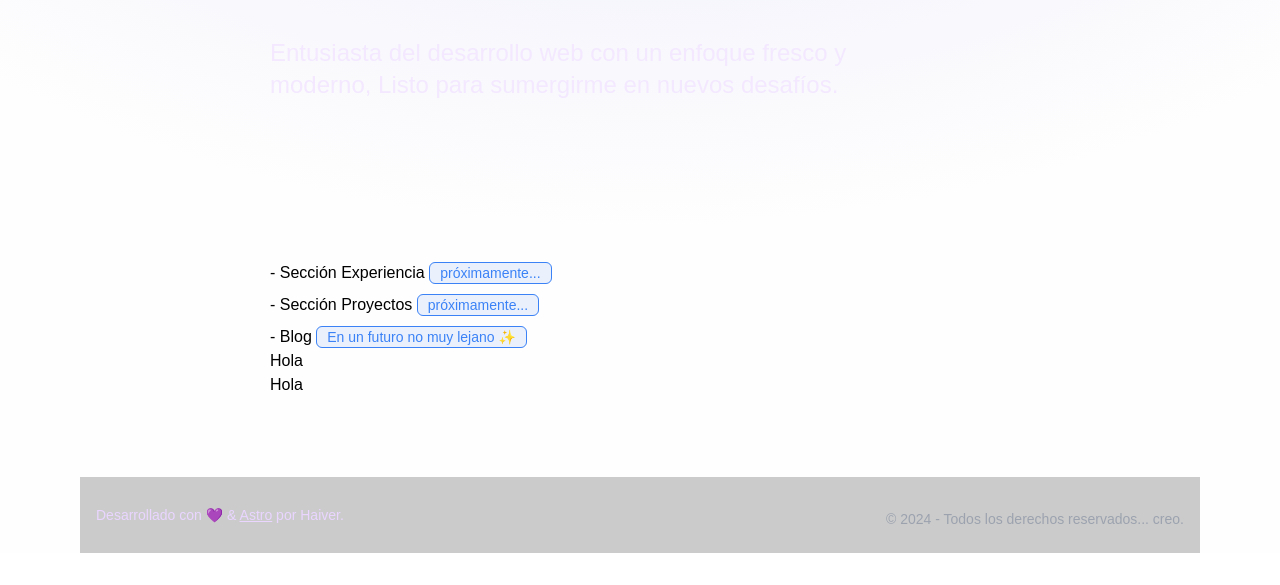
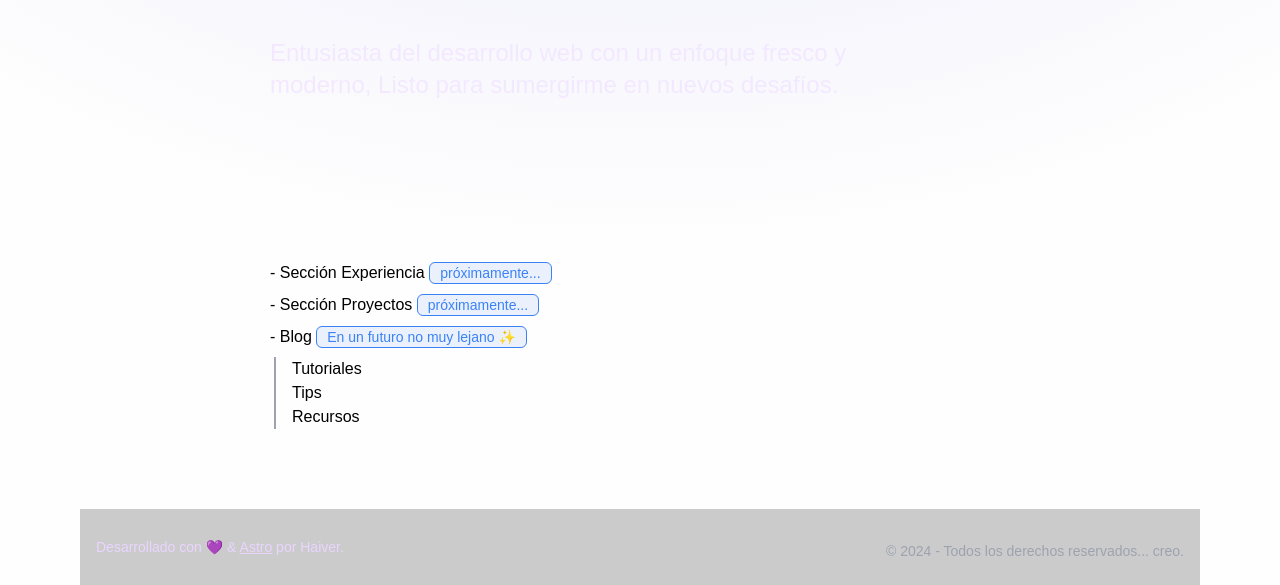
Before and after one commit to HaiveDev/haiver.dev, an Astro site: page / in a window 1280 px wide. Shown: the part 265-850 px from the top of the page. Before the commit the page ends 818 px from the top, so only its background shows below. Built offline with nearby package versions, Linux system fonts and the light colour scheme; Astro itself is replaced by a stand-in of ours; a web font is replaced by a local one.

Commit message:
Added description

```diff
--- a/src/pages/index.astro
+++ b/src/pages/index.astro
@@ -39,7 +39,7 @@ import  CopyEmail   from '../components/CopyEmail';
       </div>
     </SectionContainer>
 
-    <SectionContainer class=" font-Averia">
+    <SectionContainer class="font-Averia">
       <p>
         - Sección Experiencia <span
           class="font-Averia text-blue-500 bg-blue-500/10 border border-blue-500 rounded-md px-2.5 py-0.5 text-sm"
@@ -57,10 +57,11 @@ import  CopyEmail   from '../components/CopyEmail';
           class="font-Averia text-blue-500 bg-blue-500/10 border border-blue-500 rounded-md px-2.5 py-0.5 text-sm"
           >En un futuro no muy lejano ✨</span
         >
-        <ul>
-          <li>Hola</li>
-          <li>Hola</li>
-        </ul>
+        <div class="ms-1 mt-2 ps-4 border-s-2 border-gray-400">
+          <p>Tutoriales</p>
+          <p>Tips</p>
+          <p>Recursos</p>
+        </div>
       </p>
     </SectionContainer>
   </main>
```
